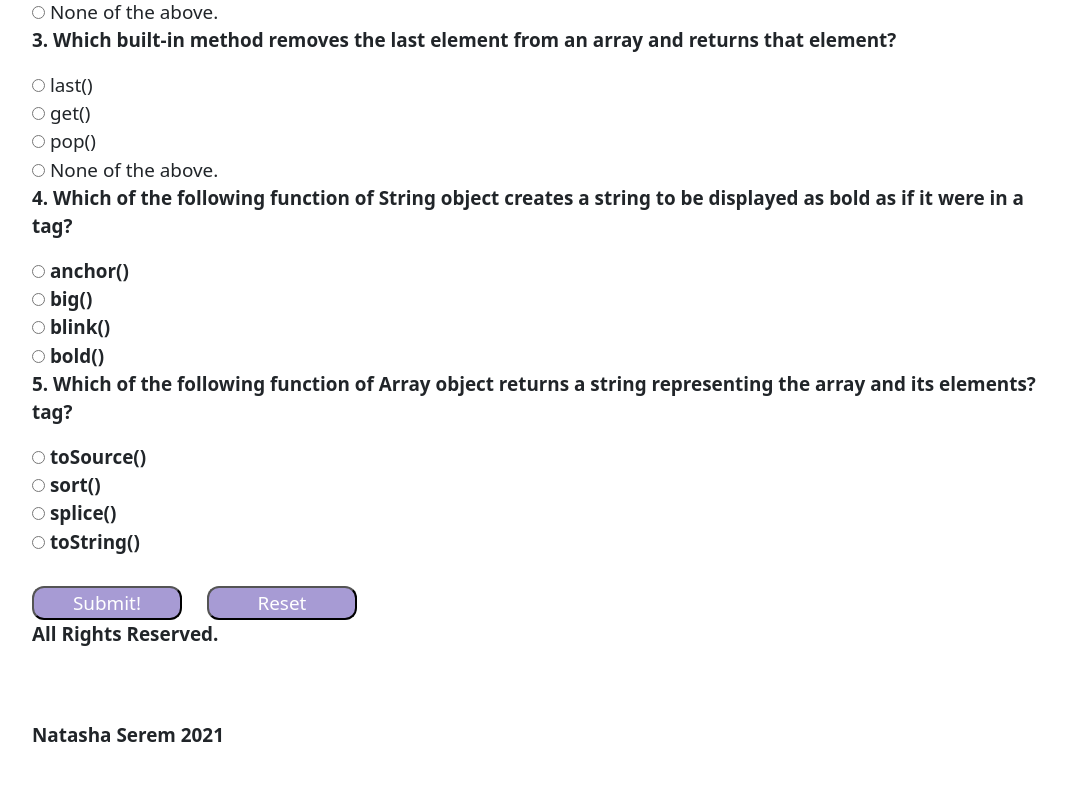
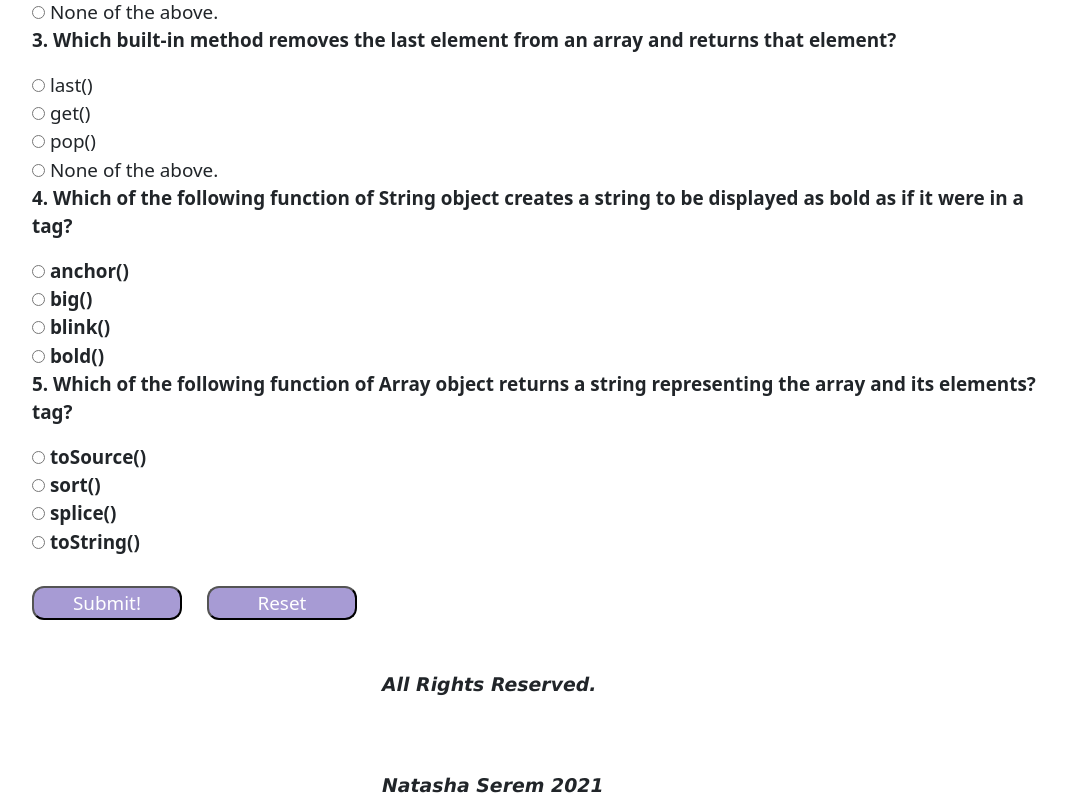
Before and after one commit to Chebichii-Lab/quiz-board, a plain HTML site: page index.html in a window 1280 px wide. Shown: the part 413-1213 px from the top of the page, without its empty margins (100-1167 px from the left). Before the commit the page ends 1163 px from the top, so only its background shows below. Drawn offline with Linux system fonts and the light colour scheme.

Commit message:
added style in the file

```diff
--- a/css/style.css
+++ b/css/style.css
@@ -28,3 +28,9 @@ h1{
     font-size: 0.5cm;
     margin-left: 20px;
   }
+  .footer{
+      margin-left: 350px;
+      margin-top: 50px;
+      font-style: oblique;
+      font-family: Verdana, Geneva, Tahoma, sans-serif;
+  }
```
